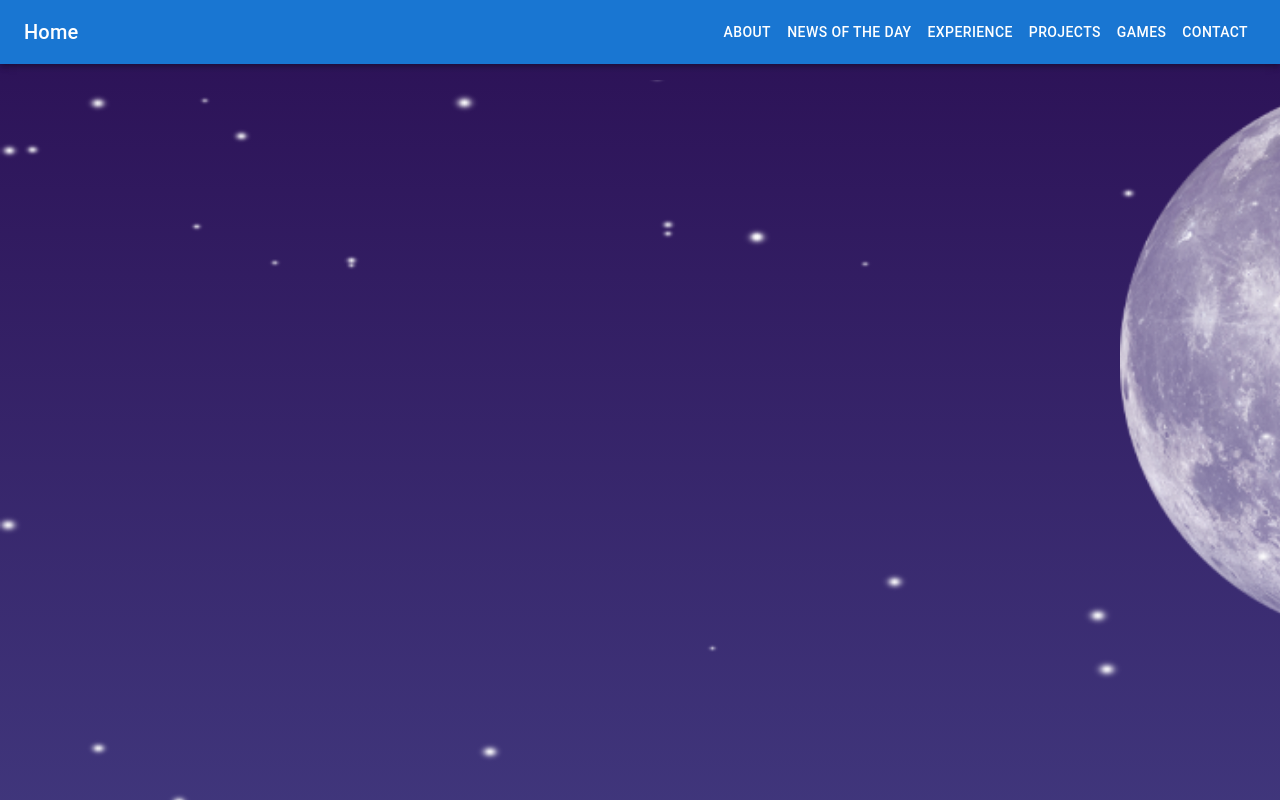
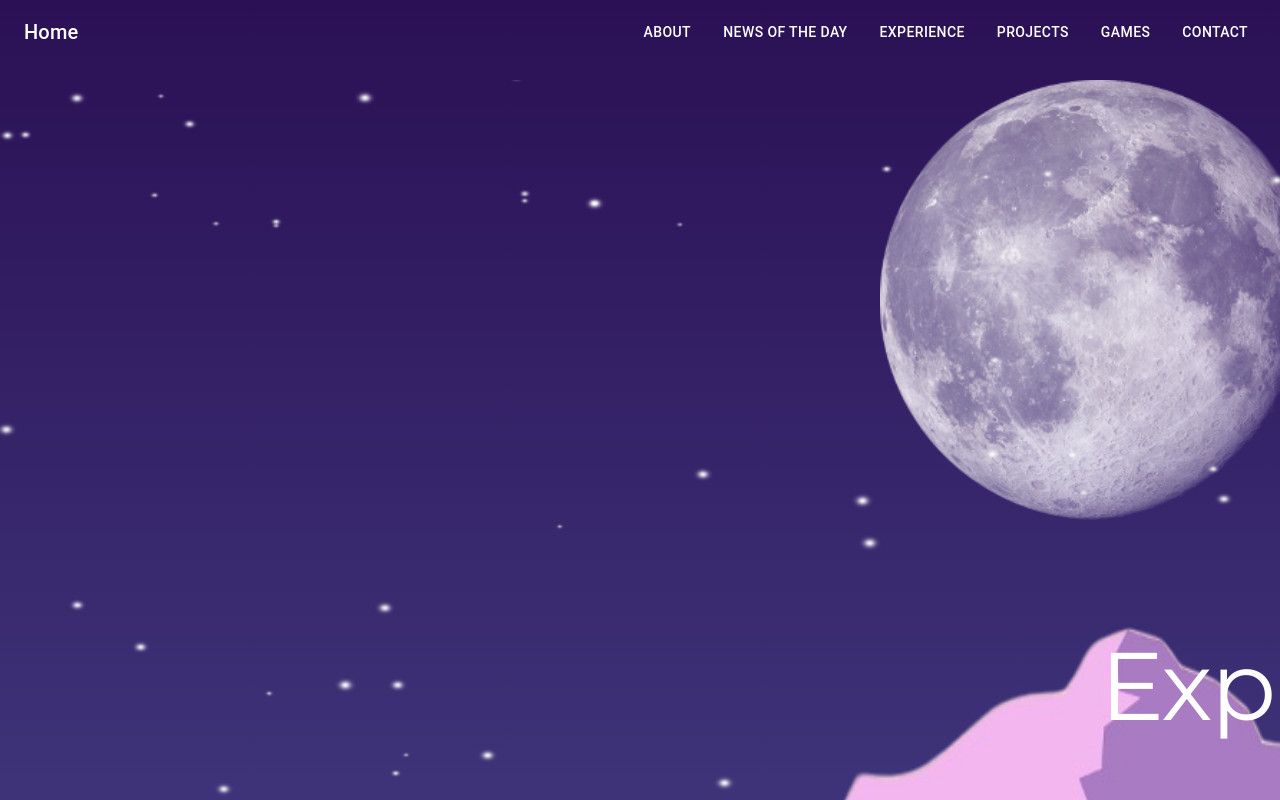
Before and after one commit to yeoyujie/developer-portfolio, a Next.js app: page /experience in a window 1280 px wide. Shown: the top 800 px of the page. Built offline with nearby package versions, Linux system fonts and the light colour scheme.

Commit message:
Edited navbar

```diff
--- a/src/app/experience/experience.css
+++ b/src/app/experience/experience.css
@@ -10,10 +10,19 @@
   position: relative;
   width: 100%;
   height: 100%;
-  padding: 1400px;
+  padding: 1100px;
   justify-content: center;
   align-items: center;
 }
+
+/* .container::before {
+  content: "";
+  position: absolute;
+  bottom: 0;
+  width: 100%;
+  height: 100px;
+  background-color: linear-gradient(to top, #1c0522, transparent);
+} */
 
 #moon {
   mix-blend-mode: screen;
@@ -32,8 +41,10 @@
 }
 
 #mountains {
+  height: 70%;
   width: 100%;
   z-index: 5;
+  transform: translateY(10%);
 }
 
 #peak {
@@ -47,8 +58,28 @@
   z-index: 9;
 }
 
-.sec {
+.text {
+  position: absolute;
+  color: #fff;
+  white-space: nowrap;
+  z-index: 80;
+  top: 25%;
+}
+
+.exp-section {
   position: relative;
-  padding: 100px;
+  padding: 200px;
   background: #1c0522;
 }
+
+.exp-section h2 {
+  font-size: 3.5em;
+  margin-bottom: 10px;
+  color: #fff;
+}
+
+.exp-section p {
+  color: #fff;
+  font-size: 1.5em;
+  line-height: 1.5em;
+}
--- a/src/app/experience/page.tsx
+++ b/src/app/experience/page.tsx
@@ -11,7 +11,7 @@
 //   );
 // }
 import Image from "next/image";
-import { Box } from "@mui/material";
+import { Box, Typography } from "@mui/material";
 
 import star1Img from "@/assets/stars/star1.png";
 import moonImg from "@/assets/moon.png";
@@ -34,6 +34,7 @@ export default function Experience() {
   });
 
   return (
+    <>
       <Box className="container">
         <Image src={star1Img} alt="Star" id="star" className="image" />
         <Image src={moonImg} alt="Moon" id="moon" className="image" />
@@ -44,6 +45,28 @@ export default function Experience() {
           id="mountains"
           className="image"
         />
+        <Typography
+          variant="h1"
+          className="text"
+          sx={{ fontFamily: "Montserrat, sans-serif" }}
+        >
+          Explore
+        </Typography>
       </Box>
+      <Box className="exp-section">
+        <h2>My Experiences</h2>
+        <p>
+          Lorem Ipsum is simply dummy text of the printing and typesetting
+          industry. Lorem Ipsum has been the industry's standard dummy text ever
+          since the 1500s, when an unknown printer took a galley of type and
+          scrambled it to make a type specimen book. It has survived not only
+          five centuries, but also the leap into electronic typesetting,
+          remaining essentially unchanged. It was popularised in the 1960s with
+          the release of Letraset sheets containing Lorem Ipsum passages, and
+          more recently with desktop publishing software like Aldus PageMaker
+          including versions of Lorem Ipsum.
+        </p>
+      </Box>
+    </>
   );
 }
--- a/src/components/Navbar/index.tsx
+++ b/src/components/Navbar/index.tsx
@@ -18,14 +18,32 @@ const pages = [
 
 export default function Navbar() {
   return (
-    <AppBar position="static" sx={{ marginBottom: '16px' }}>
+    <AppBar
+      position="static"
+      sx={{
+        backgroundColor: "transparent",
+        boxShadow: "none",
+        marginBottom: "16px",
+      }}
+    >
       <Toolbar>
         <Typography variant="h6" component="div" sx={{ flexGrow: 1 }}>
           <Link href="/">Home</Link>
         </Typography>
         {pages.map((page) => (
           <Link key={page.href} href={page.href} passHref>
-            <Button color="inherit">{page.title}</Button>
+            <Button
+              color="inherit"
+              sx={{
+                marginLeft: "16px",
+                "&:hover": {
+                  backgroundColor: "white",
+                  color: "#2b1055",
+                },
+              }}
+            >
+              {page.title}
+            </Button>
           </Link>
         ))}
       </Toolbar>
```
Lines whose indentation alone changed are shown as unchanged.
